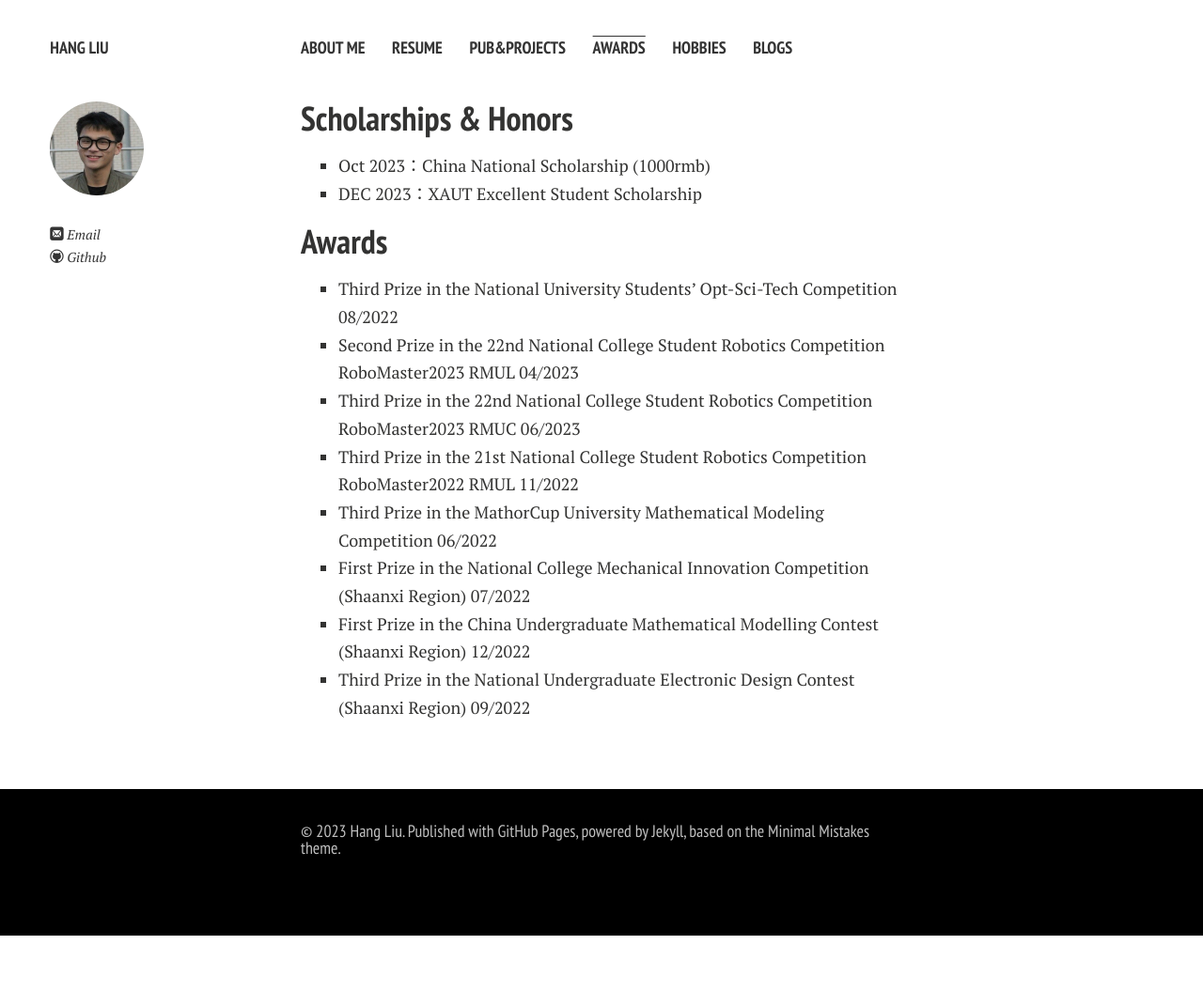
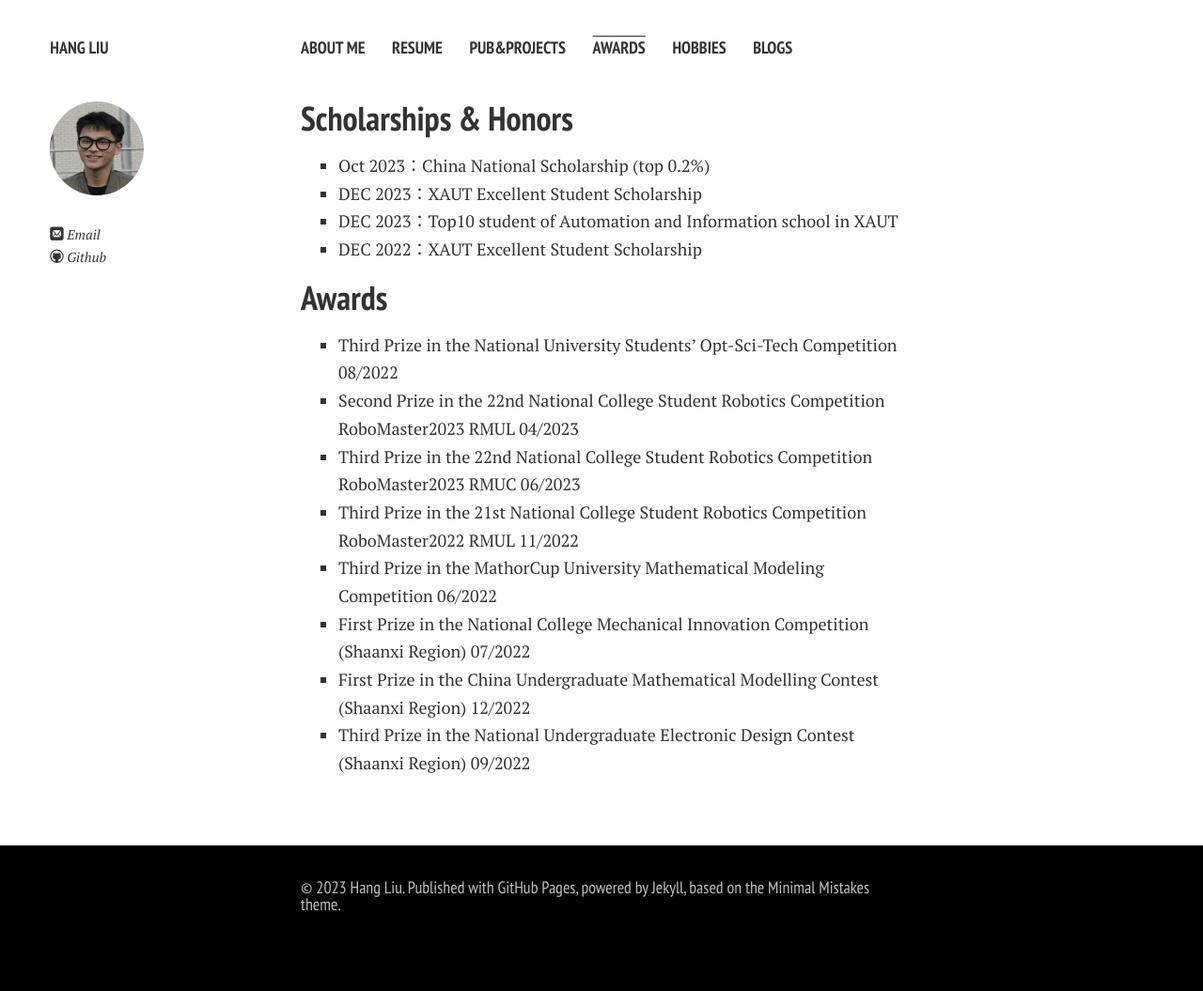
Before and after one commit to 66Lau/66Lau.github.io, a Jekyll site: the page built from awards.md, in a window 1280 px wide. Shown: the whole page at 94% size. Built offline with Jekyll 4.4.1, drawn with Linux system fonts in a browser that asks for light colours; nearby versions of some CDN libraries; comment, search, counter and statistics services are not loaded; a style sheet for code colours, icons or effects is not loaded; before the commit the page ends 996 px from its top, so only the background shows below that.

```diff
--- a/awards.md
+++ b/awards.md
@@ -7,8 +7,10 @@ title: Awards
 
 ## Scholarships & Honors
 
-- Oct 2023：China National Scholarship (1000rmb)
+- Oct 2023：China National Scholarship (top 0.2%)
 - DEC 2023：XAUT Excellent Student Scholarship
+- DEC 2023：Top10 student of Automation and Information school in XAUT
+- DEC 2022：XAUT Excellent Student Scholarship
 
 ## Awards
 
```
Also changed, not shown: index.md (+2 -2 lines), projects.md (+6 -0 lines), projects/project_images/sentry_sim.png (added).
